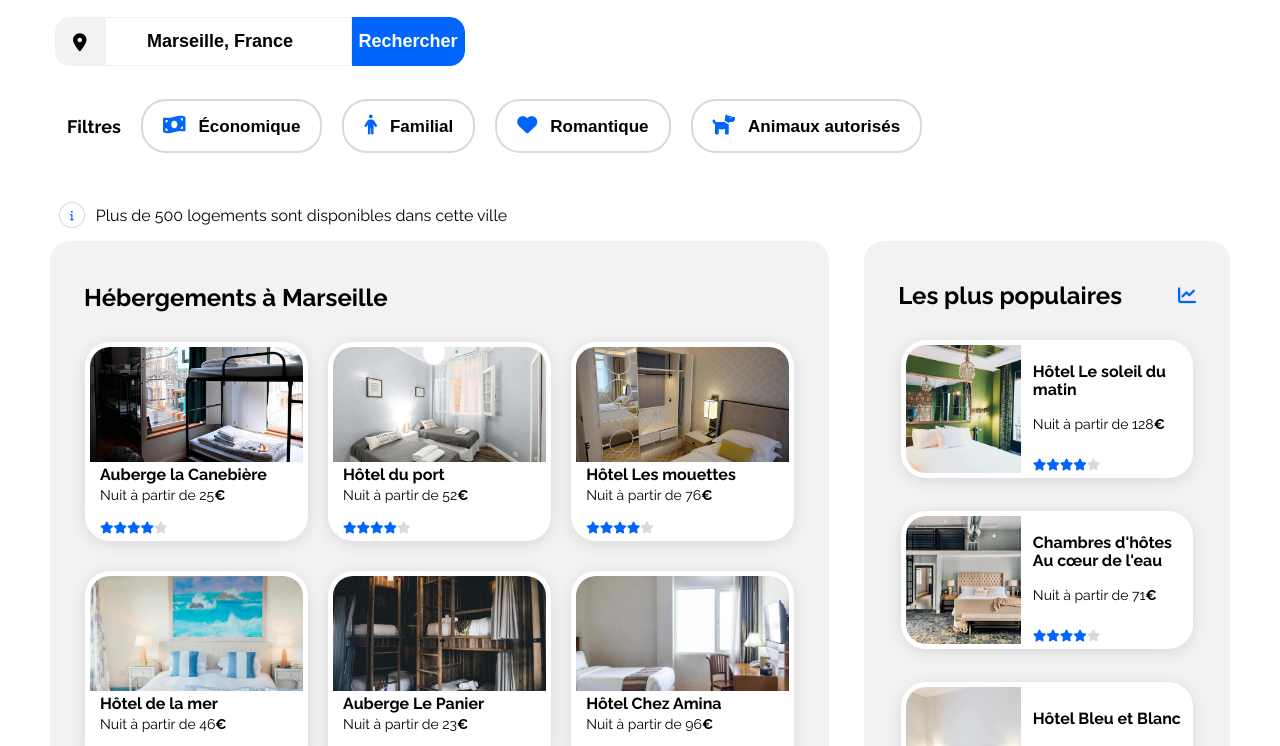
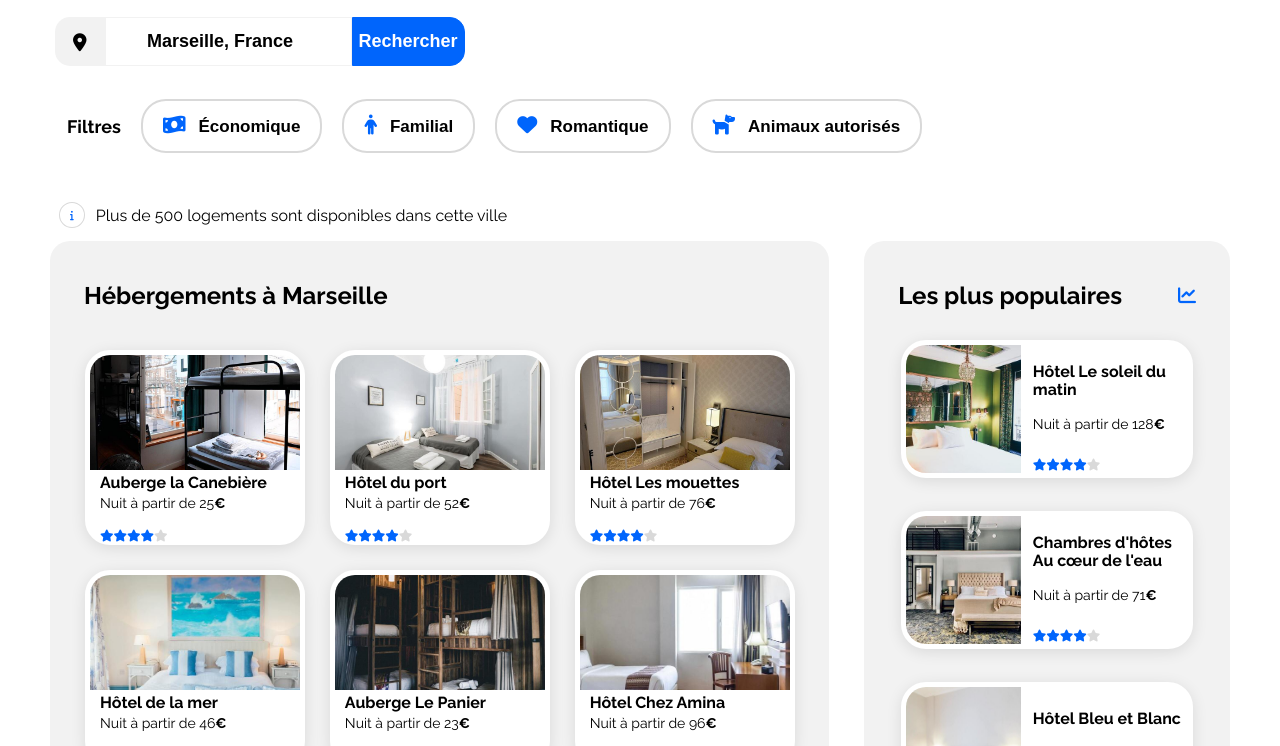
Before and after one commit to Aelbus/P3, a plain HTML site: page index.html in a window 1280 px wide. Shown: the part 183-929 px from the top of the page. Drawn offline with Linux system fonts and the light colour scheme.

Commit message:
modification section card herbergment / footer

```diff
--- a/CSS/style.css
+++ b/CSS/style.css
@@ -232,7 +232,8 @@ main {
     margin: 0;
     display: flex;
     flex-direction: column;
-    gap: 30px;
+    justify-content: space-around;
+    gap: 40px;
 }
 
 .populaire {
@@ -244,13 +245,13 @@ main {
 }
 
 .hebergement h2 {
-    margin: 42px 0 0 34px;
+    margin: 40px 0 0 34px;
 }
 
 #more {
     font-size: 18px;
     font-weight: 700;
-    margin: 0 0 0 34px;
+    margin: 0 0 40px 34px;
 }
 
 .populaire-title {
@@ -267,12 +268,15 @@ main {
 }
 
 .conteneur-card {
-    width: 91%;
-    height: 199px;
-    display: flex;
-    justify-content: space-between;
+    width: auto;
+    height: auto;
+    display: grid;
+    grid-template-columns: 1fr 1fr 1fr;
+    grid-template-rows: 1fr 1fr ;
+    gap: 25px;
     margin-left: 4.5%;
     margin-right: 4.4%;
+    flex-grow: 1;
 }
 
 .conteneur-card-pop{
@@ -287,8 +291,8 @@ main {
 /*▬▬▬▬▬▬▬▬▬▬▬▬▬▬▬▬▬▬Carte▬▬▬▬▬▬▬▬▬▬▬▬▬▬▬▬▬▬*/
 
 .card {
-    width: 30%;
-    height: 189px;
+
+    height: auto;
     background-color: white;
     border: 5px solid #FFFFFF;
     box-shadow: 0px 3px 15px #0000001a;
@@ -333,7 +337,7 @@ main {
 .card-description .nota{
     font-size: 12px;
     position: absolute;
-    top: 55px;
+    bottom: 9px;
     word-spacing: -5px;
 }
 
@@ -423,8 +427,6 @@ footer div {
     font-weight: 700;
     width: 25%;
     padding: 30px 0;
-
-
 }
 
 footer a {
--- a/index.html
+++ b/index.html
@@ -124,9 +124,6 @@
                                             </div>
                                         </a>
                                     </div>
-
-                                </section>
-                                <section class="conteneur-card">
 
                                     <div class="card">
                                         <a href="#">
```
